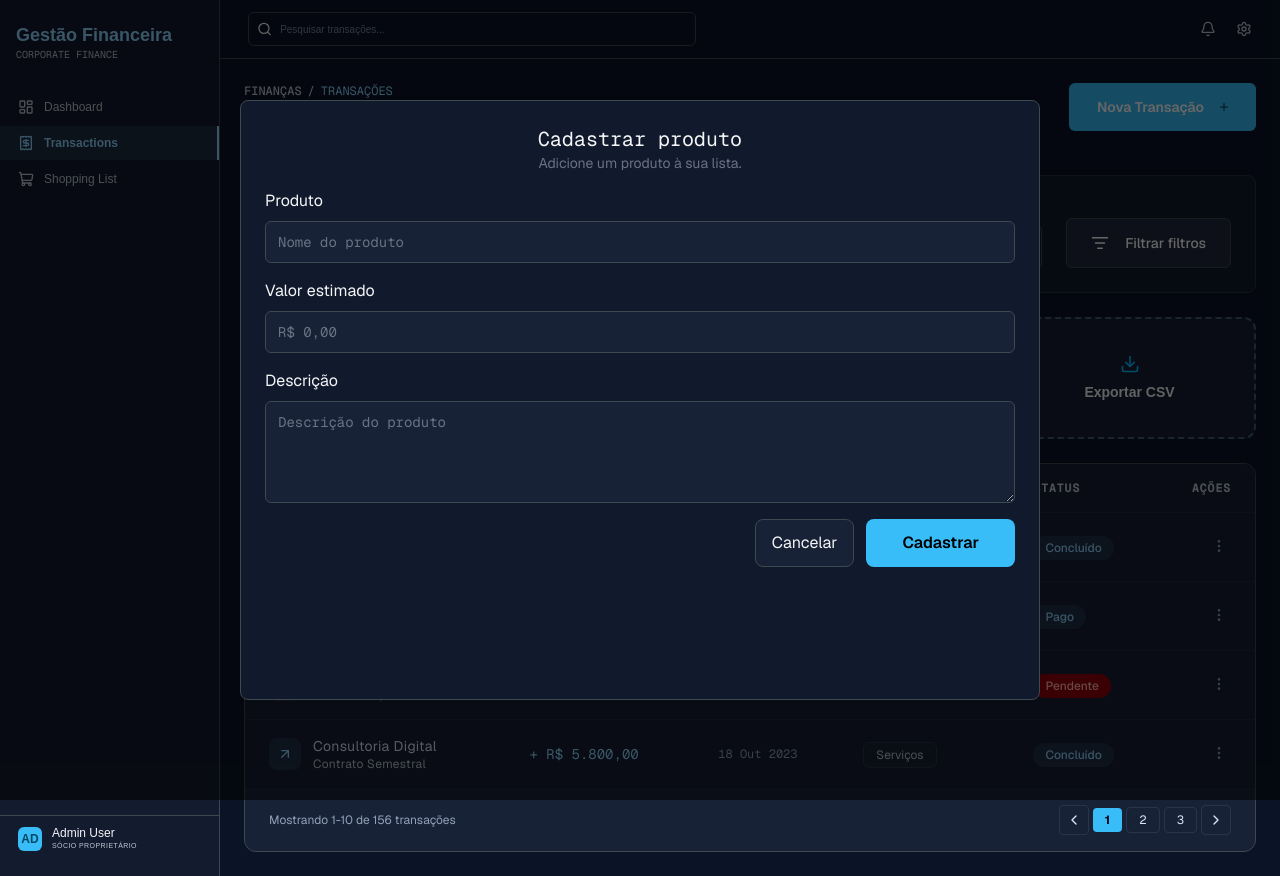
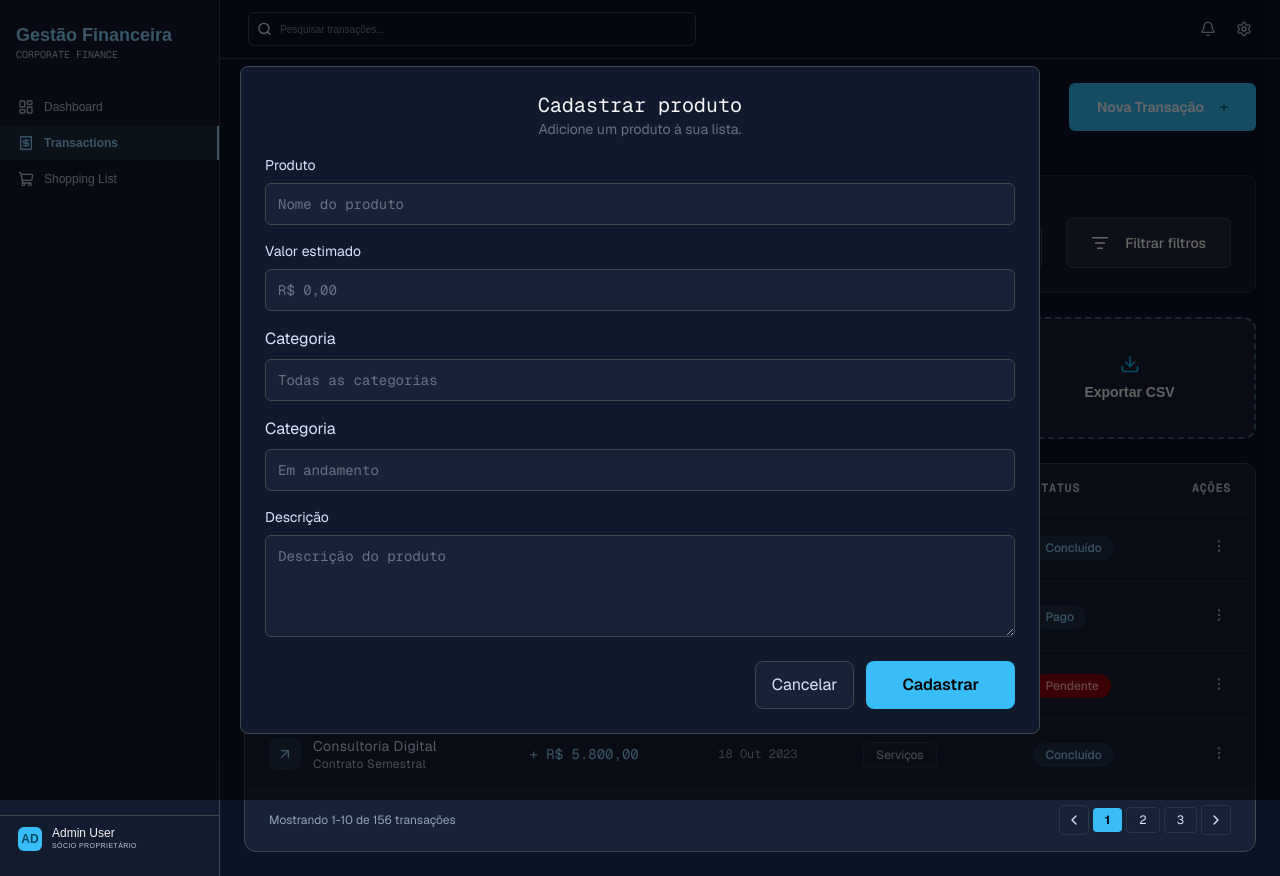
Before and after one commit to lab05-juniando/lab05-frontend, a Next.js app: page /dashboard/transactions in a window 1280 px wide. Both pictures are taken after a click on the button "Nova Transação". Built offline with nearby package versions, Linux system fonts and the light colour scheme.

Commit message:
Correções

```diff
--- a/src/app/dashboard/transactions/page.tsx
+++ b/src/app/dashboard/transactions/page.tsx
@@ -1,33 +1,93 @@
 "use client";
 
+import { useState } from "react";
+import { useForm } from "react-hook-form";
+import { AxiosError } from "axios";
+import api from "@/src/config/api";
 import { Button } from "@/src/components/buttons";
 import Filters from "../../../components/filters";
 import { ModalBase } from "@/src/components/modal";
-import { useState } from "react";
 import { TransactionsStats } from "@/src/components/transactions-stats";
 import { TransactionsTable } from "@/src/components/TransactionsTable";
 
+interface TransactionFormData {
+  product: string;
+  value: number;
+  description: string;
+}
 
+// Interface para estruturar a resposta de erro da sua API
+interface ApiErrorResponse {
+  message?: string;
+}
 
 export default function TransactionsPage() {
   const [isModalopen, setIsModalopen] = useState(false);
+  const [loading, setLoading] = useState(false);
+  const [errorMessage, setErrorMessage] = useState<string | null>(null);
 
+  const {
+    register,
+    handleSubmit,
+    reset,
+    formState: { errors },
+  } = useForm<TransactionFormData>();
+
+  const onSubmit = async (data: TransactionFormData) => {
+    setErrorMessage(null);
+    setLoading(true);
+
+    try {
+      await api.post("/transactions", {
+        product: data.product,
+        value: Number(data.value),
+        description: data.description,
+      });
+
+      reset();
+      setIsModalopen(false);
+      alert("Produto cadastrado com sucesso!");
+    } catch (error: unknown) { // Removido o 'any' e inserido 'unknown'
+      console.error("Erro ao cadastrar produto:", error);
+
+      // Verificação de tipo segura para o Axios
+      if (error instanceof AxiosError) {
+        const apiError = error.response?.data as ApiErrorResponse | undefined;
+        setErrorMessage(
+          apiError?.message || "Não foi possível cadastrar a transação. Verifique os dados."
+        );
+      } else {
+        setErrorMessage("Ocorreu um erro inesperado.");
+      }
+    } finally {
+      setLoading(false);
+    }
+  };
+
+  const handleCloseModal = () => {
+    reset();
+    setErrorMessage(null);
+    setIsModalopen(false);
+  };
 
   return (
-    <div className=" w-full  p-6  flex flex-col gap-6">
+    <div className="w-full p-6 flex flex-col gap-6">
       <div className="flex justify-between items-start">
         <div className="flex flex-col gap-3">
           <div className="flex items-center gap-1.5 text-xs font-mono">
             <p className="font-mono font-medium text-[#BDC8D1]">FINANÇAS</p>
-           <p className="font-mono font-medium  text-[#BDC8D1]">/</p>
+            <p className="font-mono font-medium text-[#BDC8D1]">/</p>
             <p className="text-[#8ED5FF] font-mono">TRANSAÇÕES</p>
           </div>
 
-           <h2 className="text-4xl font-sans font-bold text-[#DAE2FD] tracking-tight">Histórico de Transações</h2>
+          <h2 className="text-4xl font-sans font-bold text-[#DAE2FD] tracking-tight">
+            Histórico de Transações
+          </h2>
         </div>
 
         <div>
-      <Button  weight="500"
+          <Button
+            weight="500"
             className="font-sans"
             size="medium"
             colorsParam="medium"
@@ -36,7 +96,6 @@ export default function TransactionsPage() {
           >
             Nova Transação
           </Button>
-
         </div>
       </div>
 
@@ -45,69 +104,122 @@ export default function TransactionsPage() {
       <TransactionsTable />
 
       {isModalopen && (
-      <ModalBase
-      isOpen={isModalopen}
-      onRequestClose={() => setIsModalopen(false)}>
-        <div className="flex flex-col gap-4">
+        <ModalBase isOpen={isModalopen} onRequestClose={handleCloseModal}>
+          <form onSubmit={handleSubmit(onSubmit)} className="flex flex-col gap-4">
             <div>
-             <h2 className="text-xl font-mono flex justify-center items-center">Cadastrar produto</h2>
+              <h2 className="text-xl font-mono flex justify-center items-center">
+                Cadastrar produto
+              </h2>
+              <p className="text-sm text-gray-500 flex justify-center font-sans items-center">
+                Adicione um produto à sua lista.
+              </p>
+            </div>
 
-             <p className="text-sm text-gray-500 flex justify-center font-sans items-center">Adicione um produto à sua lista.</p>
+            {errorMessage && (
+              <div className="bg-red-900/40 border border-red-500/50 text-red-200 text-sm p-3 rounded-md font-sans">
+                {errorMessage}
+              </div>
+            )}
+
+            <div className="flex flex-col gap-2">
+              <label htmlFor="product" className="font-sans text-sm text-[#DAE2FD]">
+                Produto
+              </label>
+              <input
+                id="product"
+                type="text"
+                placeholder="Nome do produto"
+                className="w-full border border-[#3e484f] rounded-md px-3 py-2.5 text-sm bg-[#182236] text-[#DAE2FD] font-mono placeholder:text-[#687386] focus:ring-2 focus:border-blue-500 focus:outline-none"
+                {...register("product", { required: "O nome do produto é obrigatório" })}
+              />
+              {errors.product && (
+                <span className="text-xs text-red-400 font-sans">
+                  {errors.product.message}
+                </span>
+              )}
             </div>
 
             <div className="flex flex-col gap-2">
-              <label htmlFor="product" className="font-sans">
-                Produto
+              <label htmlFor="value" className="font-sans text-sm text-[#DAE2FD]">
+                Valor estimado
               </label>
-
-              <input id="product"
-              type="text"
-              placeholder="Nome do produto"
-              className=" w-full border border-[#3e484f] rounded-md px-3 py-2.5 text-sm bg-[#182236] font-mono placeholder:text-[#687386] focus:ring-2 focus:border-blue-500 focus:outline-none"
+              <input
+                id="value"
+                type="number"
+                step="0.01"
+                placeholder="R$ 0,00"
+                className="w-full border border-[#3e484f] rounded-md px-3 py-2.5 text-sm bg-[#182236] text-[#DAE2FD] font-mono placeholder:text-[#687386] focus:ring-2 focus:border-blue-500 focus:outline-none"
+                {...register("value", {
+                  required: "O valor é obrigatório",
+                  valueAsNumber: true,
+                })}
               />
+              {errors.value && (
+                <span className="text-xs text-red-400 font-sans">
+                  {errors.value.message}
+                </span>
+              )}
             </div>
 
             <div className="flex flex-col gap-2">
-            <label htmlFor="value" className="font-sans">
-              Valor estimado
+              <label htmlFor="value" className="font-sans text-sms text-[#DAE2fd]">
+                Categoria
               </label>
 
-            <input
-            id="value"
-            type="number"
-            placeholder="R$ 0,00"
-            className=" w-full border border-[#3e484f] rounded-md px-3 py-2.5 text-sm bg-[#182236] font-mono placeholder:text-[#687386] focus:ring-2 focus:border-blue-500 focus:outline-none"
-            />
+              <select name="Categoria" id="categoria" className="w-full border border-[#3e484f] rounded-md px-3 py-2.5 text-sm bg-[#182236] text-[#687386] font-mono focus:ring-2 focus:border-blue-500 focus:outline-none">
+                <option value="Todas as categorias" >Todas as categorias</option>
+                <option value="Alimentação" >Alimentação</option>
+                <option value="Transporte" >Transporte</option>
+                <option value="Saúde" >Saúde</option>
+                <option value="Lazer" >Lazer</option>
+                <option value="Outros" >Outros</option>
+              </select>
             </div>
 
             <div className="flex flex-col gap-2">
-              <label htmlFor="description" className="font-sans">
+              <label htmlFor="value" className="font-sans text-sms text-[#DAE2fd]">
+                Categoria
+              </label>
+
+              <select name="Status" id="Status" className="w-full border border-[#3e484f] rounded-md px-3 py-2.5 text-sm bg-[#182236] text-[#687386] font-mono focus:ring-2 focus:border-blue-500 focus:outline-none">
+                <option value="Todas as categorias" >Em andamento</option>
+                <option value="Concluído" >Concluído</option>
+                <option value="Pago" >Pago</option>
+                <option value="Pendente" >Pendente</option>
+              </select>
+            </div>
+
+            <div className="flex flex-col gap-2">
+              <label htmlFor="description" className="font-sans text-sm text-[#DAE2FD]">
                 Descrição
               </label>
-
-              <textarea id="description"
+              <textarea
+                id="description"
                 placeholder="Descrição do produto"
-              className=" w-full border border-[#3e484f] rounded-md px-3 py-2.5 text-sm bg-[#182236] font-mono placeholder:text-[#687386] focus:ring-2 focus:border-blue-500 focus:outline-none"
                 rows={4}
+                className="w-full border border-[#3e484f] rounded-md px-3 py-2.5 text-sm bg-[#182236] text-[#DAE2FD] font-mono placeholder:text-[#687386] focus:ring-2 focus:border-blue-500 focus:outline-none"
+                {...register("description")}
               ></textarea>
             </div>
 
-           <div className="flex justify-end gap-3">
+            <div className="flex justify-end gap-3 mt-2">
               <button
                 type="button"
-              onClick={() => setIsModalopen(false)}
-              className="px-4 py-2 roundend-lg border border-[#3e484f] hover:bg-[#1822367a] cursor-pointer font-sans bg-[#182236] rounded-lg"
+                onClick={handleCloseModal}
+                className="px-4 py-2 rounded-lg border border-[#3e484f] hover:bg-[#1822367a] cursor-pointer font-sans bg-[#182236] text-[#DAE2FD]"
               >
                 Cancelar
               </button>
 
               <button
-              type="button"
-              className="px-9 py-3 rounded-lg bg-[#38BDF8] text-black font-sans font-semibold cursor-pointer hover:bg-[#8ED5FF]">
-                Cadastrar
+                type="submit"
+                disabled={loading}
+                className="px-9 py-3 rounded-lg bg-[#38BDF8] text-black font-sans font-semibold cursor-pointer hover:bg-[#8ED5FF] disabled:opacity-50"
+              >
+                {loading ? "Cadastrando..." : "Cadastrar"}
               </button>
             </div>
-           </div>
+          </form>
         </ModalBase>
       )}
     </div>
```
Lines whose indentation alone changed are shown as unchanged.
